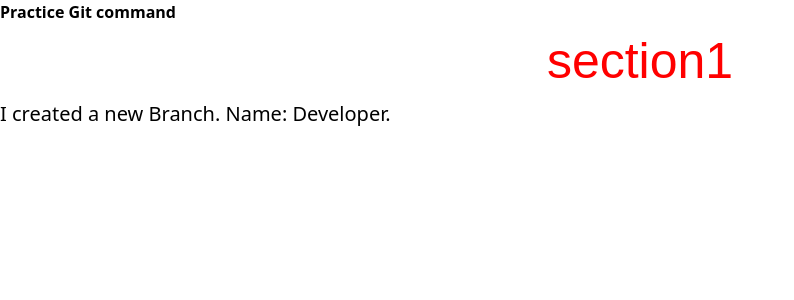
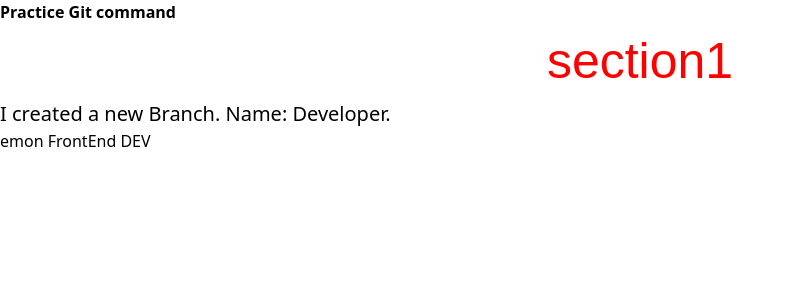
Before and after one commit to naimur2001/git-practice, a React (Vite) app: page / in a window 1280 px wide. Shown: the top 300 px of the page, without its empty margins (0-794 px from the left). Built offline with nearby package versions, Linux system fonts and the light colour scheme.

Commit message:
imported from emon.jsx

```diff
--- a/src/Components/Main.jsx
+++ b/src/Components/Main.jsx
@@ -1,5 +1,6 @@
 import styles from './styles.module.css';
 import Section1 from './Developers/section1';
+import Section2 from './Emon/emon';
 const Main = () => {
   return (
 
@@ -7,6 +8,7 @@ const Main = () => {
     <div>
       <h1  className={`text-3xl text-center text-design ${styles.textDesign}`} >Practice Git command </h1>
  <Section1></Section1>
+ <Section2></Section2>
     </div>
 
   )
```
